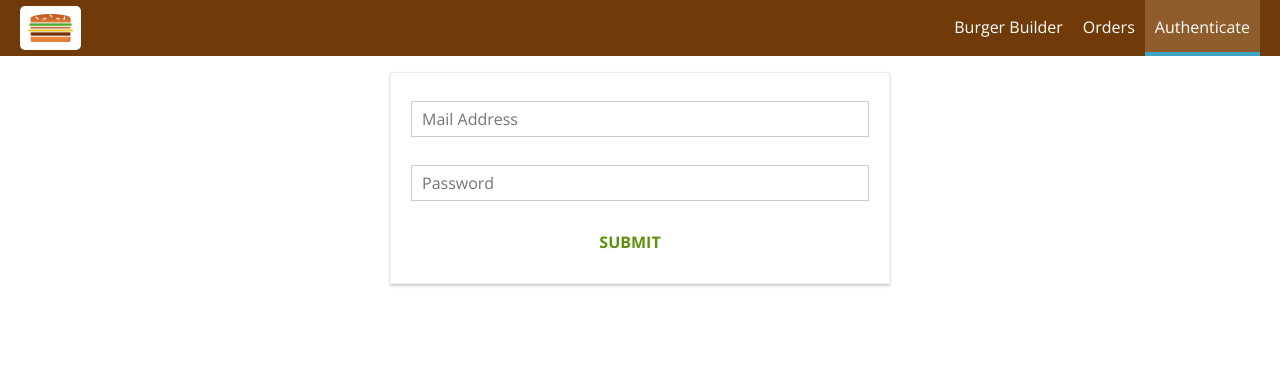
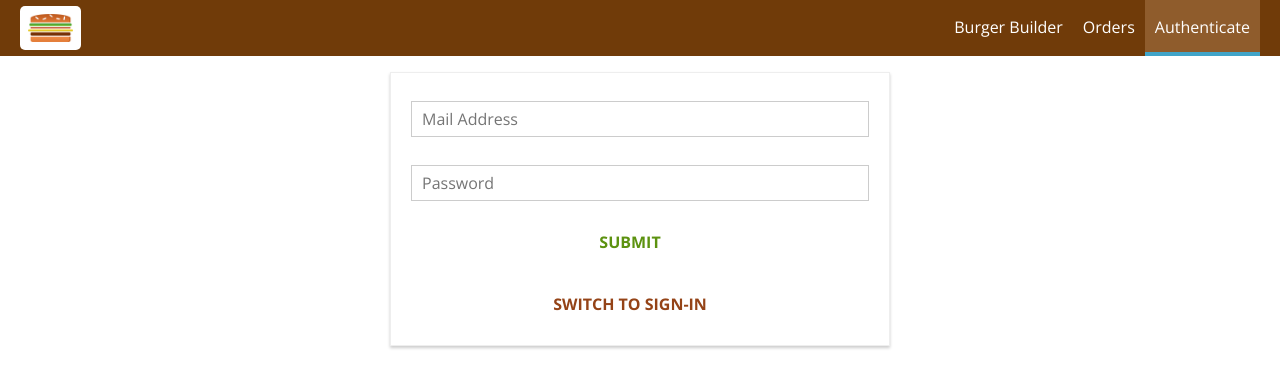
Before and after one commit to hymntaha/BurgerBuilder, a React app: page /auth in a window 1280 px wide. Shown: the top 388 px of the page. Built offline with nearby package versions, Linux system fonts and the light colour scheme.

Commit message:
adding signin stuff

```diff
--- a/src/containers/Auth/Auth.js
+++ b/src/containers/Auth/Auth.js
@@ -37,7 +37,8 @@
                 valid: false,
                 touched: false
             }
-        }
+        },
+        isSignup: true
     }
 
     checkValidity(value, rules) {
@@ -86,7 +87,13 @@
 
     submitHandler = (event) => {
         event.preventDefault();
-        this.props.onAuth(this.state.controls.email.value, this.state.controls.password.value);
+        this.props.onAuth(this.state.controls.email.value, this.state.controls.password.value, this.state.isSignup);
+    }
+
+    switchAuthModeHandler = () => {
+        this.setState(prevState => {
+            return {isSignup: !prevState.isSignup}
+        })
     }
 
     render () {
@@ -116,6 +123,9 @@
                     {form}
                     <Button btnType="Success">SUBMIT</Button>
                 </form>
+                <Button
+                  clicked = {this.switchAuthModeHandler}
+                  btnType="Danger">SWITCH TO {this.state.isSignup ? 'SIGN-IN' : 'SIGNUP' }</Button>
             </div>
         );
     }
@@ -123,7 +133,7 @@
 
 const mapDispatchToProps = dispatch => {
     return {
-        onAuth: (email, password) => dispatch(actions.auth(email, password))
+        onAuth: (email, password, isSignup) => dispatch(actions.auth(email, password,isSignup))
     };
 };
 
--- a/src/store/actions/auth.js
+++ b/src/store/actions/auth.js
@@ -22,7 +22,7 @@
     };
 };
 
-export const auth = (email, password) => {
+export const auth = (email, password, isSignup) => {
     return dispatch => {
         dispatch(authStart());
 
@@ -32,7 +32,14 @@
           returnSecureToken: true
         };
 
-        axios.post('https://www.googleapis.com/identitytoolkit/v3/relyingparty/signupNewUser?key=AIzaSyD6Y8iO6-qxuEGamIJdnVLy9iZxVNN6jq4',authData)
+        let url = 'https://www.googleapis.com/identitytoolkit/v3/relyingparty/signupNewUser?key=AIzaSyD6Y8iO6-qxuEGamIJdnVLy9iZxVNN6jq4';
+
+        if (!isSignup){
+          url =  'https://www.googleapis.com/identitytoolkit/v3/relyingparty/verifyPassword?key=AIzaSyD6Y8iO6-qxuEGamIJdnVLy9iZxVNN6jq4';
+        }
+
+
+        axios.post('',authData)
           .then(response=>{
             console.log(response);
             dispatch(authSuccess(response.data));
```
